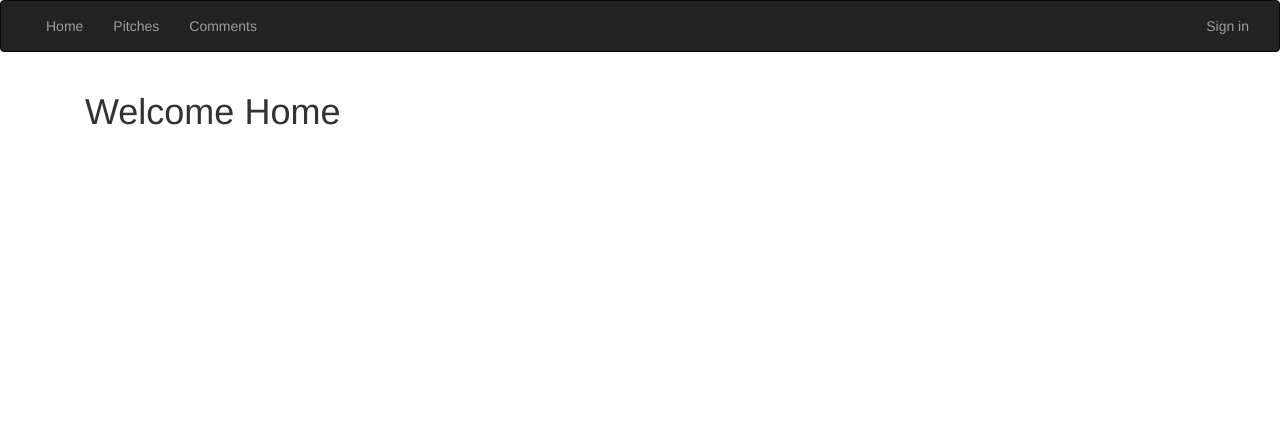
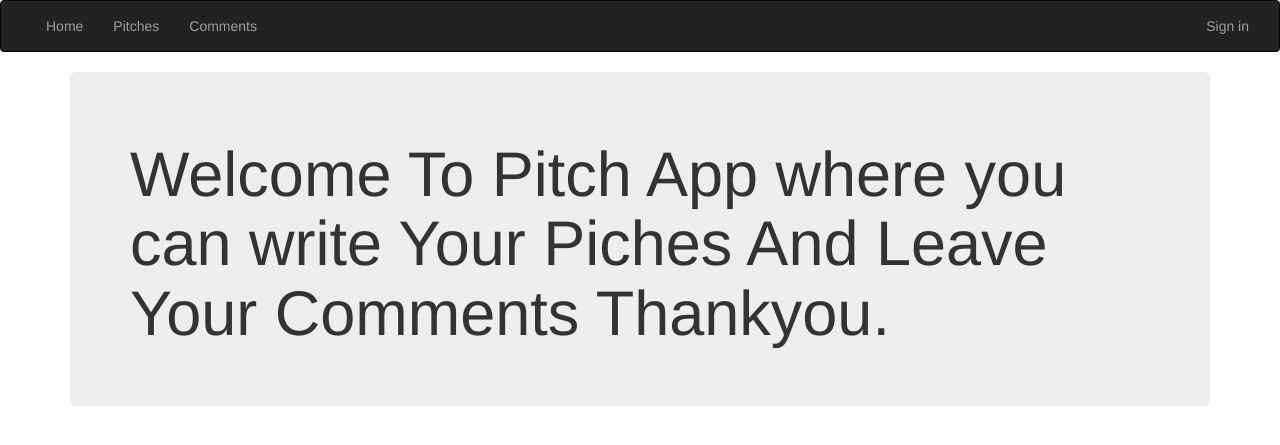
Before and after one commit to JoeshGichon/pitch-app, a Flask app: page / in a window 1280 px wide. Shown: the top 445 px of the page. Run offline with Flask 2, Linux system fonts and the light colour scheme; some libraries are stand-ins or nearby versions.

Commit message:
Creating a jumbotron on the home page to welcome the user to the app

```diff
--- a/app/templates/index.html
+++ b/app/templates/index.html
@@ -2,8 +2,8 @@
 
 {% block content %}
     <div class="container">
-        <div class="col-lg-6 col-md-6">
-            <h1>Welcome Home</h1>
+        <div class="jumbotron">
+            <h1>Welcome To Pitch App where you can write Your Piches And Leave Your Comments Thankyou.</h1>
         </div>
     </div>
 {% endblock content %}
```
